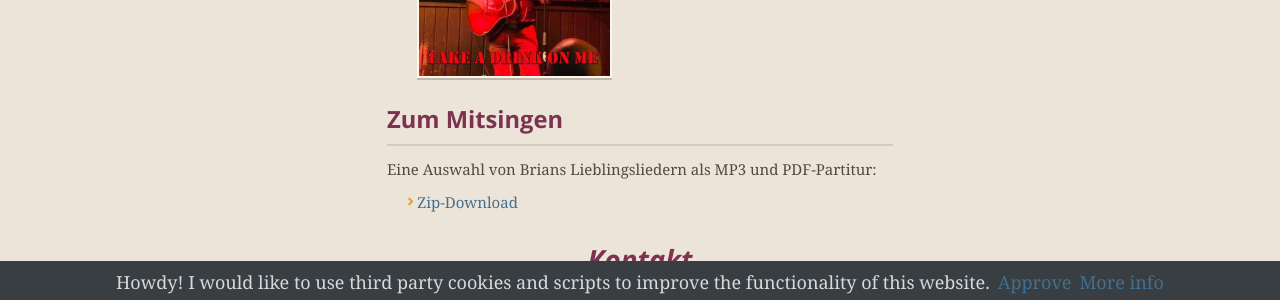
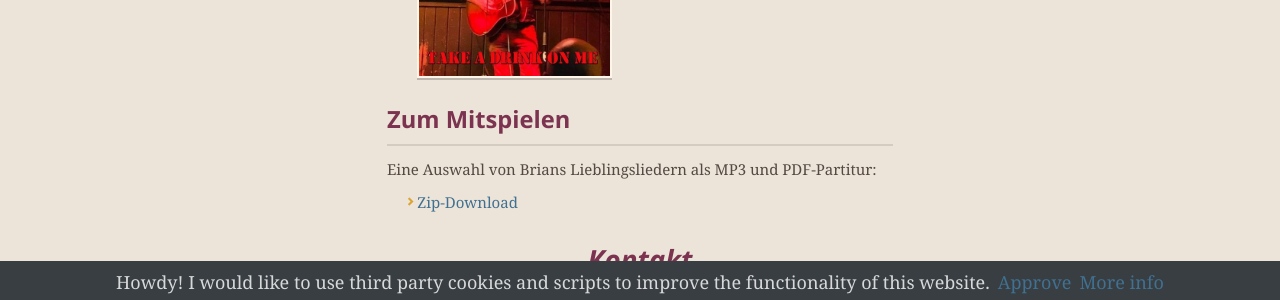
Before and after one commit to BrianInGermany/briankennethmusic, a Jekyll site: the page built from deutsch.md, in a window 1280 px wide and 900 px high, scrolled down 1772 px. Shown: the part 398-698 px from the top of the window. Built offline with Jekyll 4.4.1, drawn with Linux system fonts in a browser that asks for light colours; our own code applies the rules of GitHub Pages for plain Markdown files; comment, search, counter and statistics services are not loaded.

Commit message:
edit mitspielen

```diff
--- a/deutsch.md
+++ b/deutsch.md
@@ -22,7 +22,7 @@ Brian Kenneth ist in Virginia und Florida, USA, aufgewachsen, und wohnt und musi
 - In der Mache:
 <a href="https://github.com/BrianInGermany/album2/archive/master.zip"><img src="\assets\images\takeadrink.jpg" alt="albumArt" width="40%">
 
-### Zum Mitsingen
+### Zum Mitspielen
 
 Eine Auswahl von Brians Lieblingsliedern als MP3 und PDF-Partitur:
 - <a href="https://github.com/BrianInGermany/songbookalbum/archive/master.zip">Zip-Download</a>
```
